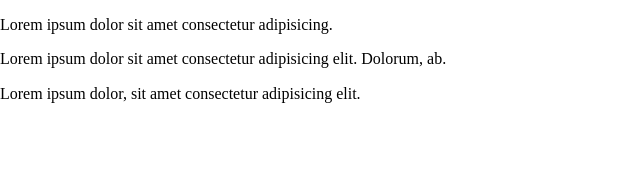
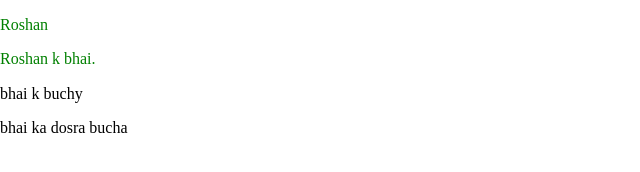
Before and after one commit to Arslan49sp/lectures, a plain HTML site: page Lec_3/index.html in a window 1280 px wide. Shown: the whole page, without its empty margins (0-640 px from the left). Drawn offline with Linux system fonts and the light colour scheme.

Commit message:
Decendent and direct child selectors

```diff
--- a/Lec_3/index.html
+++ b/Lec_3/index.html
@@ -8,12 +8,13 @@
     <link rel="stylesheet" href="styles.css" />
   </head>
   <body>
-    <div>
-      <p>Lorem ipsum dolor sit amet consectetur adipisicing.</p>
-      <p>
-        Lorem ipsum dolor sit amet consectetur adipisicing elit. Dolorum, ab.
-      </p>
+    <div class="container">
+      <p>Roshan</p>
+      <p>Roshan k bhai.</p>
+      <div>
+        <p>bhai k buchy</p>
+        <p>bhai ka dosra bucha</p>
+      </div>
     </div>
-    <p>Lorem ipsum dolor, sit amet consectetur adipisicing elit.</p>
   </body>
 </html>
--- a/Lec_3/styles.css
+++ b/Lec_3/styles.css
@@ -1,4 +1,3 @@
-a[href$=".com"] {
+.container > p {
   color: green;
-  display: block;
 }
```
